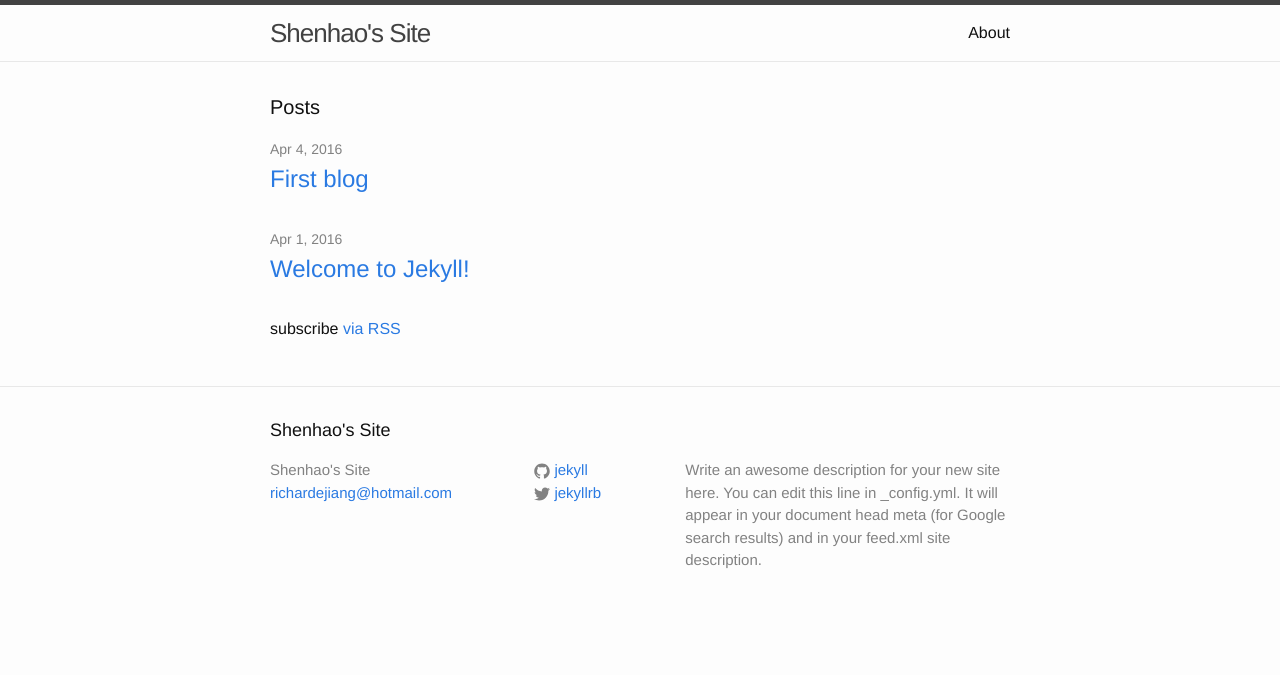
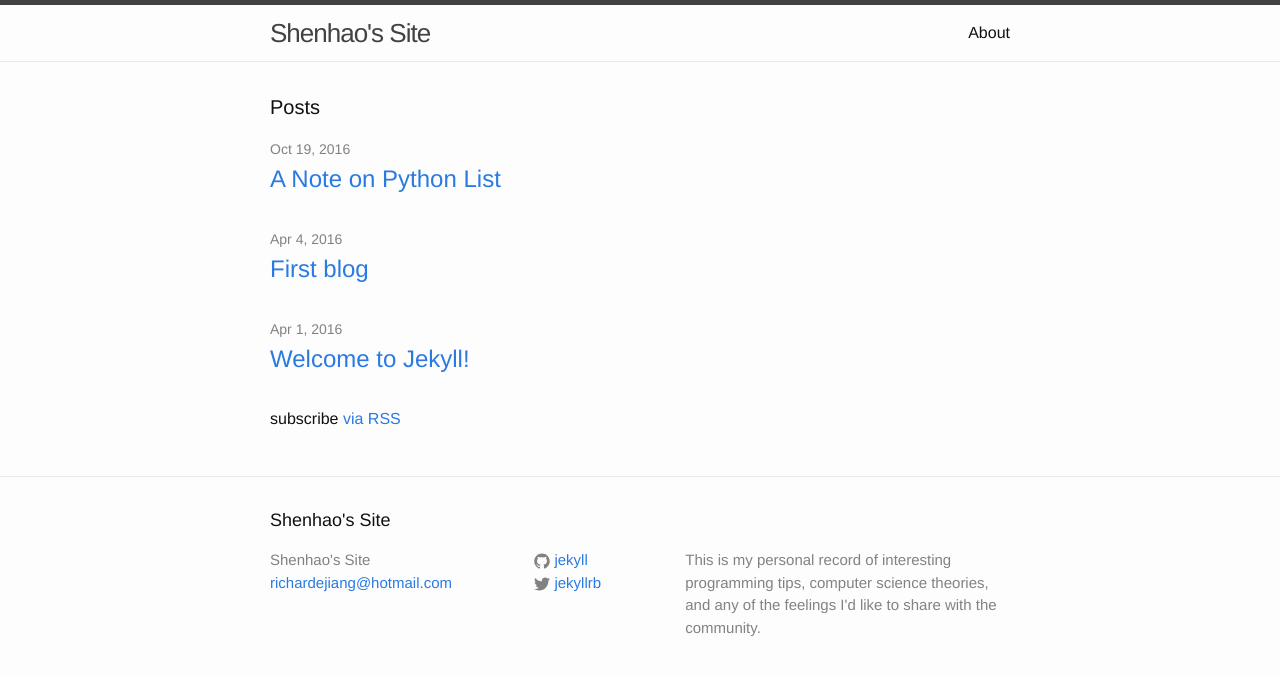
Before and after one commit to RichardeJiang/RichardeJiang.github.io, a Jekyll site: the page built from index.html, in a window 1280 px wide. Shown: the top 675 px of the page. Built offline with Jekyll 4.4.1, drawn with Linux system fonts in a browser that asks for light colours.

Commit message:
added new blog on Python List

```diff
--- a/_config.yml
+++ b/_config.yml
@@ -19,9 +19,8 @@
 title: Shenhao's Site
 email: richardejiang@hotmail.com
 description: > # this means to ignore newlines until "baseurl:"
-  Write an awesome description for your new site here. You can edit this
-  line in _config.yml. It will appear in your document head meta (for
-  Google search results) and in your feed.xml site description.
+  This is my personal record of interesting programming tips, computer science
+  theories, and any of the feelings I'd like to share with the community.
 baseurl: "" # the subpath of your site, e.g. /blog
 url: "http://yourdomain.com" # the base hostname & protocol for your site
 twitter_username: jekyllrb
```
Also changed, not shown: _posts/2016-10-19-a-note-on-python-list.markdown (added, +51 -0 lines).
